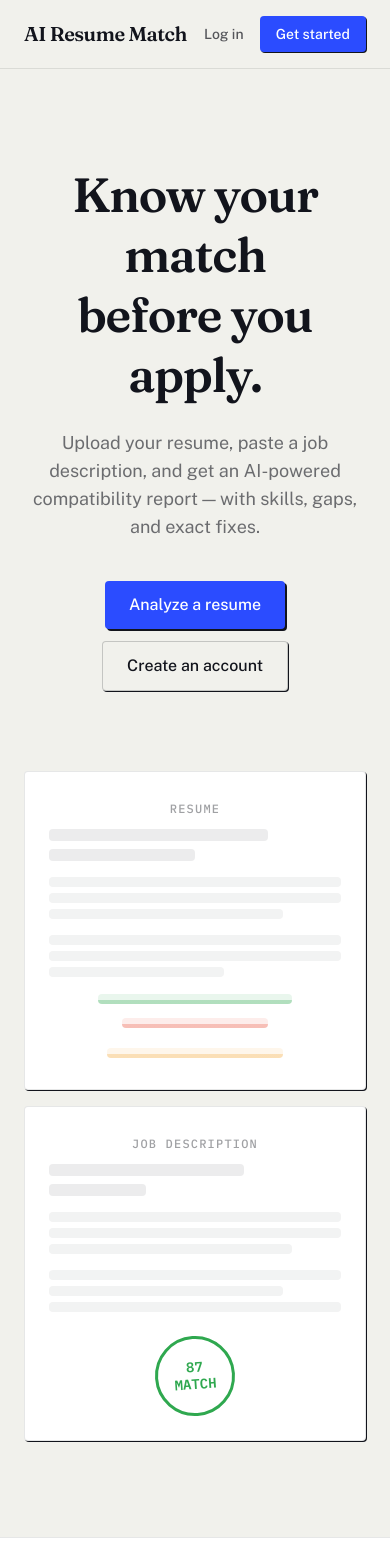
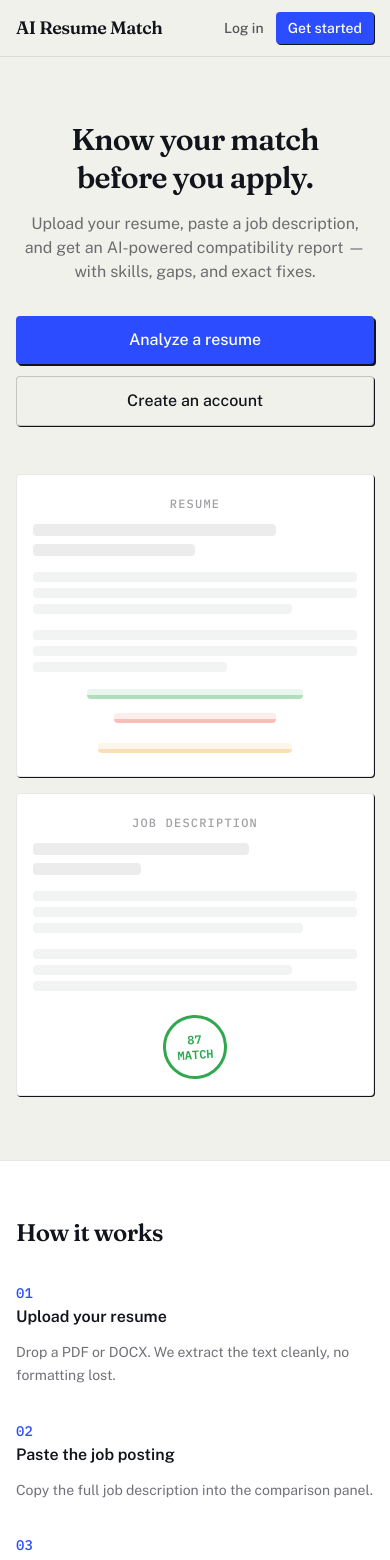
Before and after one commit to khanalankitt/resume-match-ai, a Next.js app in the folder match/: page / in a window 390 px wide. Shown: the top 1560 px of the page. Built offline with nearby package versions, Linux system fonts and the light colour scheme.

Commit message:
style: improve layout and spacing across analyze, login, and landing pages

```diff
--- a/match/app/login/page.tsx
+++ b/match/app/login/page.tsx
@@ -4,20 +4,20 @@ export default function LoginPage() {
   return (
     <div className="flex min-h-screen flex-col">
       {/* Nav */}
-      <nav className="border-b border-ink/10 px-6 py-4">
+      <nav className="border-b border-ink/10 px-4 py-3 sm:px-6 sm:py-4">
         <div className="mx-auto max-w-5xl">
           <Link
             href="/"
-            className="font-display text-xl font-semibold tracking-tight"
+            className="font-display text-lg font-semibold tracking-tight sm:text-xl"
           >
             AI Resume Match
           </Link>
         </div>
       </nav>
 
-      <main className="flex flex-1 items-center justify-center px-6 py-16">
+      <main className="flex flex-1 items-center justify-center px-4 py-12 sm:px-6 sm:py-16">
         <div className="w-full max-w-sm text-center">
-          <h1 className="font-display text-2xl font-semibold tracking-tight">
+          <h1 className="font-display text-xl font-semibold tracking-tight sm:text-2xl">
             Log in to get started
           </h1>
           <p className="mt-2 text-sm text-ink/60">
@@ -26,7 +26,7 @@ export default function LoginPage() {
 
           <button
             type="button"
-            className="mt-8 flex w-full items-center justify-center gap-3 rounded border border-ink/20 bg-white py-3 text-sm font-medium shadow-paper-sm transition-colors hover:border-ink/30"
+            className="mt-6 flex w-full items-center justify-center gap-3 rounded border border-ink/20 bg-white py-3 text-sm font-medium shadow-paper-sm transition-colors hover:border-ink/30 sm:mt-8"
           >
             <svg className="h-5 w-5" viewBox="0 0 24 24" fill="currentColor">
               <path d="M22.56 12.25c0-.78-.07-1.53-.2-2.25H12v4.26h5.92a5.06 5.06 0 0 1-2.2 3.32v2.77h3.57c2.08-1.92 3.28-4.74 3.28-8.1z" />
@@ -37,7 +37,7 @@ export default function LoginPage() {
             Continue with Google
           </button>
 
-          <p className="mt-10 text-xs text-ink/40">
+          <p className="mt-8 text-xs text-ink/40 sm:mt-10">
             By continuing, you agree to our terms of service.
           </p>
         </div>
--- a/match/app/page.tsx
+++ b/match/app/page.tsx
@@ -4,12 +4,12 @@ export default function LandingPage() {
   return (
     <div className="min-h-screen flex flex-col">
       {/* Nav */}
-      <nav className="border-b border-ink/10 px-6 py-4">
+      <nav className="border-b border-ink/10 px-4 py-3 sm:px-6 sm:py-4">
         <div className="mx-auto flex max-w-5xl items-center justify-between">
-          <span className="font-display text-xl font-semibold tracking-tight">
+          <span className="font-display text-lg font-semibold tracking-tight sm:text-xl">
             AI Resume Match
           </span>
-          <div className="flex items-center gap-4">
+          <div className="flex items-center gap-3 sm:gap-4">
             <Link
               href="/login"
               className="text-sm font-medium text-ink/70 transition-colors hover:text-ink"
@@ -18,7 +18,7 @@ export default function LandingPage() {
             </Link>
             <Link
               href="/login?mode=signup"
-              className="rounded bg-cobalt px-4 py-2 text-sm font-medium text-white shadow-paper-sm transition-colors hover:bg-cobalt-hover"
+              className="rounded bg-cobalt px-3 py-1.5 text-sm font-medium text-white shadow-paper-sm transition-colors hover:bg-cobalt-hover sm:px-4 sm:py-2"
             >
               Get started
             </Link>
@@ -27,27 +27,27 @@ export default function LandingPage() {
       </nav>
 
       {/* Hero */}
-      <section className="flex flex-1 flex-col items-center justify-center px-6 py-24 text-center">
+      <section className="flex flex-1 flex-col items-center justify-center px-4 py-16 text-center sm:px-6 sm:py-24">
         <div className="mx-auto max-w-3xl">
-          <h1 className="font-display text-5xl font-semibold leading-tight tracking-tight sm:text-6xl md:text-7xl">
+          <h1 className="font-display text-3xl font-semibold leading-tight tracking-tight sm:text-5xl md:text-6xl lg:text-7xl">
             Know your match
             <br />
             before you apply.
           </h1>
-          <p className="mt-6 text-lg text-ink/60 sm:text-xl">
+          <p className="mt-4 text-base text-ink/60 sm:mt-6 sm:text-lg md:text-xl">
             Upload your resume, paste a job description, and get an AI-powered
             compatibility report — with skills, gaps, and exact fixes.
           </p>
-          <div className="mt-10 flex flex-col items-center gap-3 sm:flex-row sm:justify-center">
+          <div className="mt-8 flex flex-col items-center gap-3 sm:mt-10 sm:flex-row sm:justify-center">
             <Link
               href="/analyze"
-              className="inline-flex items-center rounded bg-cobalt px-6 py-3 text-base font-medium text-white shadow-paper transition-colors hover:bg-cobalt-hover"
+              className="inline-flex w-full items-center justify-center rounded bg-cobalt px-6 py-3 text-base font-medium text-white shadow-paper transition-colors hover:bg-cobalt-hover sm:w-auto"
             >
               Analyze a resume
             </Link>
             <Link
               href="/login"
-              className="inline-flex items-center rounded border border-ink/20 bg-paper px-6 py-3 text-base font-medium text-ink shadow-paper-sm transition-colors hover:border-ink/40"
+              className="inline-flex w-full items-center justify-center rounded border border-ink/20 bg-paper px-6 py-3 text-base font-medium text-ink shadow-paper-sm transition-colors hover:border-ink/40 sm:w-auto"
             >
               Create an account
             </Link>
@@ -55,9 +55,9 @@ export default function LandingPage() {
         </div>
 
         {/* Mock document pair preview */}
-        <div className="mt-20 grid w-full max-w-4xl grid-cols-1 gap-4 sm:grid-cols-2">
+        <div className="mt-12 grid w-full max-w-4xl grid-cols-1 gap-4 sm:mt-20 sm:grid-cols-2">
           {/* Resume card */}
-          <div className="rounded border border-ink/10 bg-white p-6 shadow-paper-sm">
+          <div className="rounded border border-ink/10 bg-white p-4 shadow-paper-sm sm:p-6">
             <span className="mb-3 inline-block font-mono text-xs font-medium uppercase tracking-widest text-ink/40">
               Resume
             </span>
@@ -84,7 +84,7 @@ export default function LandingPage() {
           </div>
 
           {/* Job description card */}
-          <div className="rounded border border-ink/10 bg-white p-6 shadow-paper-sm">
+          <div className="rounded border border-ink/10 bg-white p-4 shadow-paper-sm sm:p-6">
             <span className="mb-3 inline-block font-mono text-xs font-medium uppercase tracking-widest text-ink/40">
               Job Description
             </span>
@@ -104,7 +104,7 @@ export default function LandingPage() {
             </div>
             {/* Rubber stamp */}
             <div className="mt-6 flex justify-center">
-              <div className="inline-flex h-20 w-20 rotate-[-4deg] items-center justify-center rounded-full border-[3px] border-green font-mono text-sm font-bold uppercase leading-none text-green">
+              <div className="inline-flex h-16 w-16 rotate-[-4deg] items-center justify-center rounded-full border-[3px] border-green font-mono text-xs font-bold uppercase leading-none text-green sm:h-20 sm:w-20 sm:text-sm">
                 <span className="text-center leading-tight">
                   87
                   <br />
@@ -117,12 +117,12 @@ export default function LandingPage() {
       </section>
 
       {/* Features */}
-      <section className="border-t border-ink/10 bg-white px-6 py-20">
+      <section className="border-t border-ink/10 bg-white px-4 py-14 sm:px-6 sm:py-20">
         <div className="mx-auto max-w-4xl">
           <h2 className="font-display text-2xl font-semibold tracking-tight sm:text-3xl">
             How it works
           </h2>
-          <div className="mt-10 grid gap-8 sm:grid-cols-3">
+          <div className="mt-8 grid gap-8 sm:mt-10 sm:grid-cols-3">
             {[
               {
                 step: "01",
@@ -155,12 +155,12 @@ export default function LandingPage() {
       </section>
 
       {/* What you get */}
-      <section className="px-6 py-20">
+      <section className="px-4 py-14 sm:px-6 sm:py-20">
         <div className="mx-auto max-w-4xl">
           <h2 className="font-display text-2xl font-semibold tracking-tight sm:text-3xl">
             What&apos;s in the report
           </h2>
-          <div className="mt-10 grid gap-4 sm:grid-cols-2">
+          <div className="mt-8 grid gap-3 sm:mt-10 sm:grid-cols-2 sm:gap-4">
             {[
               { label: "Match score", detail: "Overall percentage with verdict" },
               { label: "Skills comparison", detail: "Matched, missing, and partial" },
@@ -185,17 +185,17 @@ export default function LandingPage() {
       </section>
 
       {/* CTA */}
-      <section className="border-t border-ink/10 px-6 py-20 text-center">
+      <section className="border-t border-ink/10 px-4 py-14 text-center sm:px-6 sm:py-20">
         <div className="mx-auto max-w-xl">
-          <h2 className="font-display text-3xl font-semibold tracking-tight sm:text-4xl">
+          <h2 className="font-display text-2xl font-semibold tracking-tight sm:text-3xl md:text-4xl">
             Stop guessing. Start matching.
           </h2>
-          <p className="mt-4 text-ink/60">
+          <p className="mt-3 text-sm text-ink/60 sm:mt-4 sm:text-base">
             Your next application deserves a test run first.
           </p>
           <Link
             href="/analyze"
-            className="mt-8 inline-flex items-center rounded bg-ink px-6 py-3 text-base font-medium text-paper shadow-paper transition-colors hover:bg-ink/90"
+            className="mt-6 inline-flex items-center rounded bg-ink px-6 py-3 text-base font-medium text-paper shadow-paper transition-colors hover:bg-ink/90 sm:mt-8"
           >
             Try it now — free
           </Link>
@@ -203,8 +203,8 @@ export default function LandingPage() {
       </section>
 
       {/* Footer */}
-      <footer className="border-t border-ink/10 px-6 py-8">
-        <div className="mx-auto flex max-w-5xl items-center justify-between text-xs text-ink/40">
+      <footer className="border-t border-ink/10 px-4 py-6 sm:px-6 sm:py-8">
+        <div className="mx-auto flex max-w-5xl flex-col items-center gap-1 text-center text-xs text-ink/40 sm:flex-row sm:justify-between sm:text-left">
           <span>AI Resume Match</span>
           <span>Built for job seekers who want clarity.</span>
         </div>
```
Also changed, not shown: match/app/analyze/page.tsx (+17 -17 lines).
